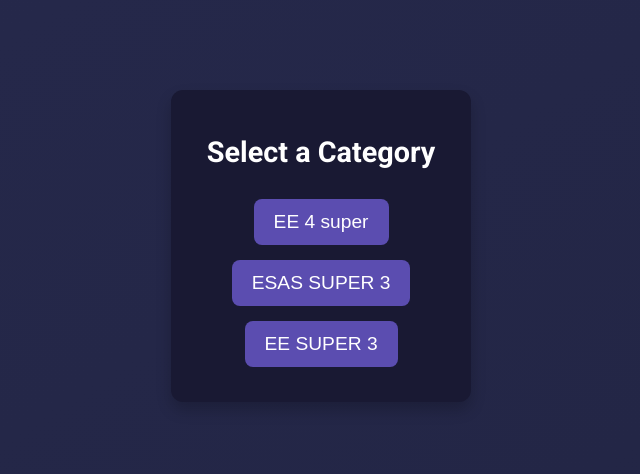
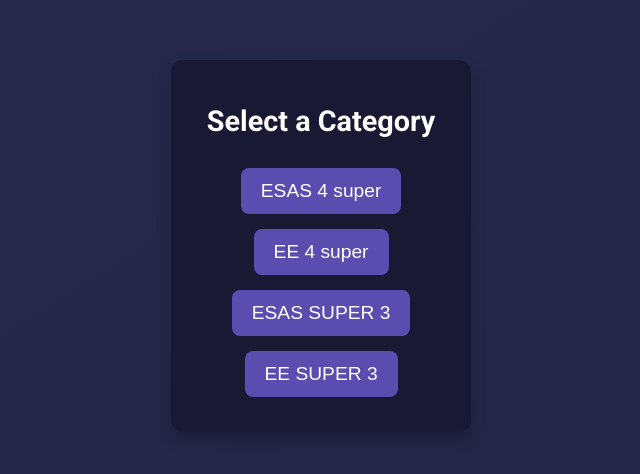
Before and after one commit to LeobecomeREE/cheat-code, a plain HTML site: page index.html in a window 1280 px wide. Shown: the part 154-628 px from the top of the page, without its empty margins (330-970 px from the left). Drawn offline with Linux system fonts and the light colour scheme.

Commit message:
Update index.html

```diff
--- a/index.html
+++ b/index.html
@@ -20,6 +20,7 @@
         <div id="menu-container">
             <h1>Select a Category</h1>
             <div id="categories-container">
+		<button class="category" data-category="ESAS 4 super">ESAS 4 super</button>
 		<button class="category" data-category="EE 4 super">EE 4 super</button>
                 <button class="category" data-category="ESAS SUPER 3">ESAS SUPER 3</button>
 		<button class="category" data-category="EE SUPER 3">EE SUPER 3</button>
```
